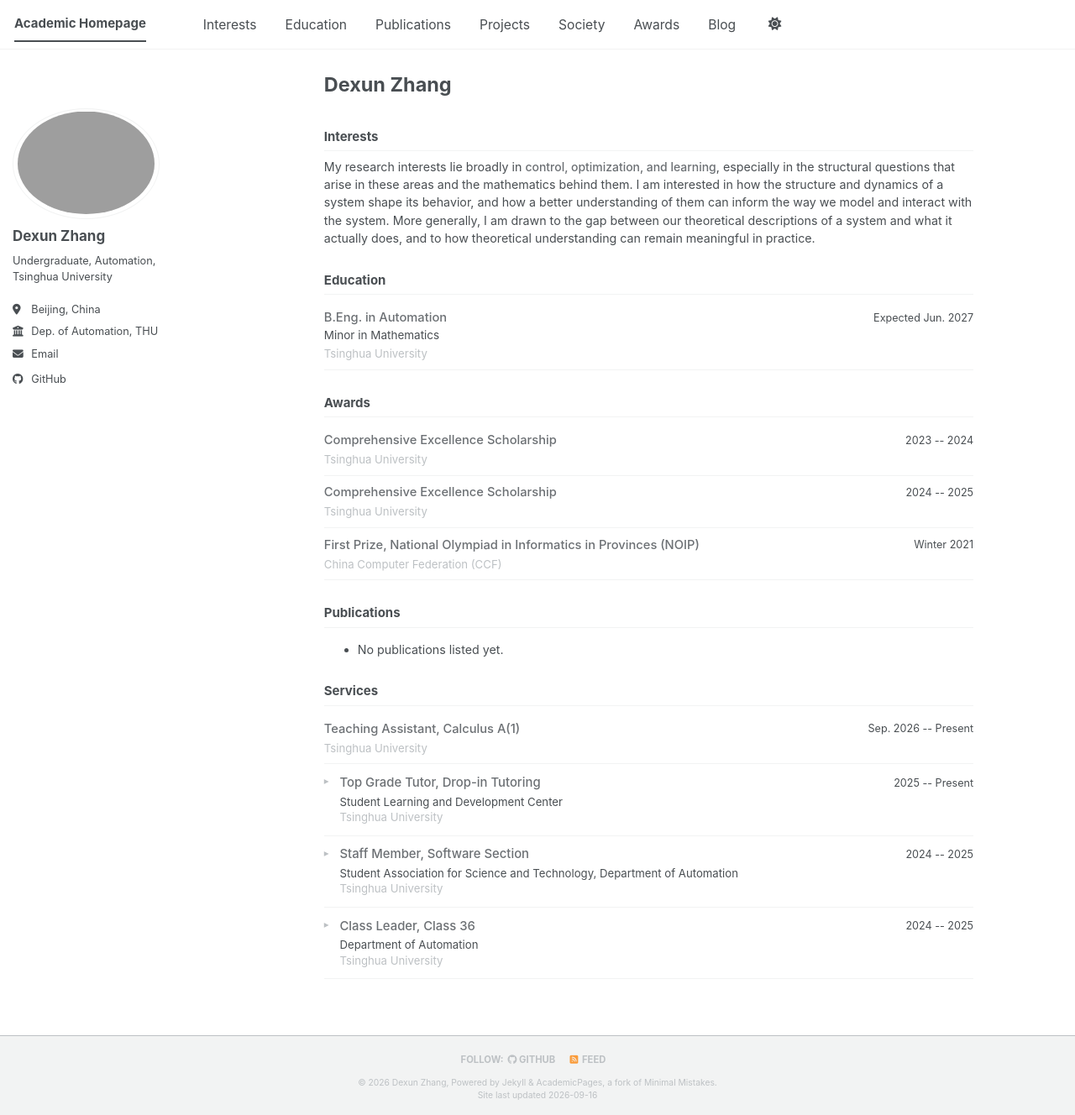
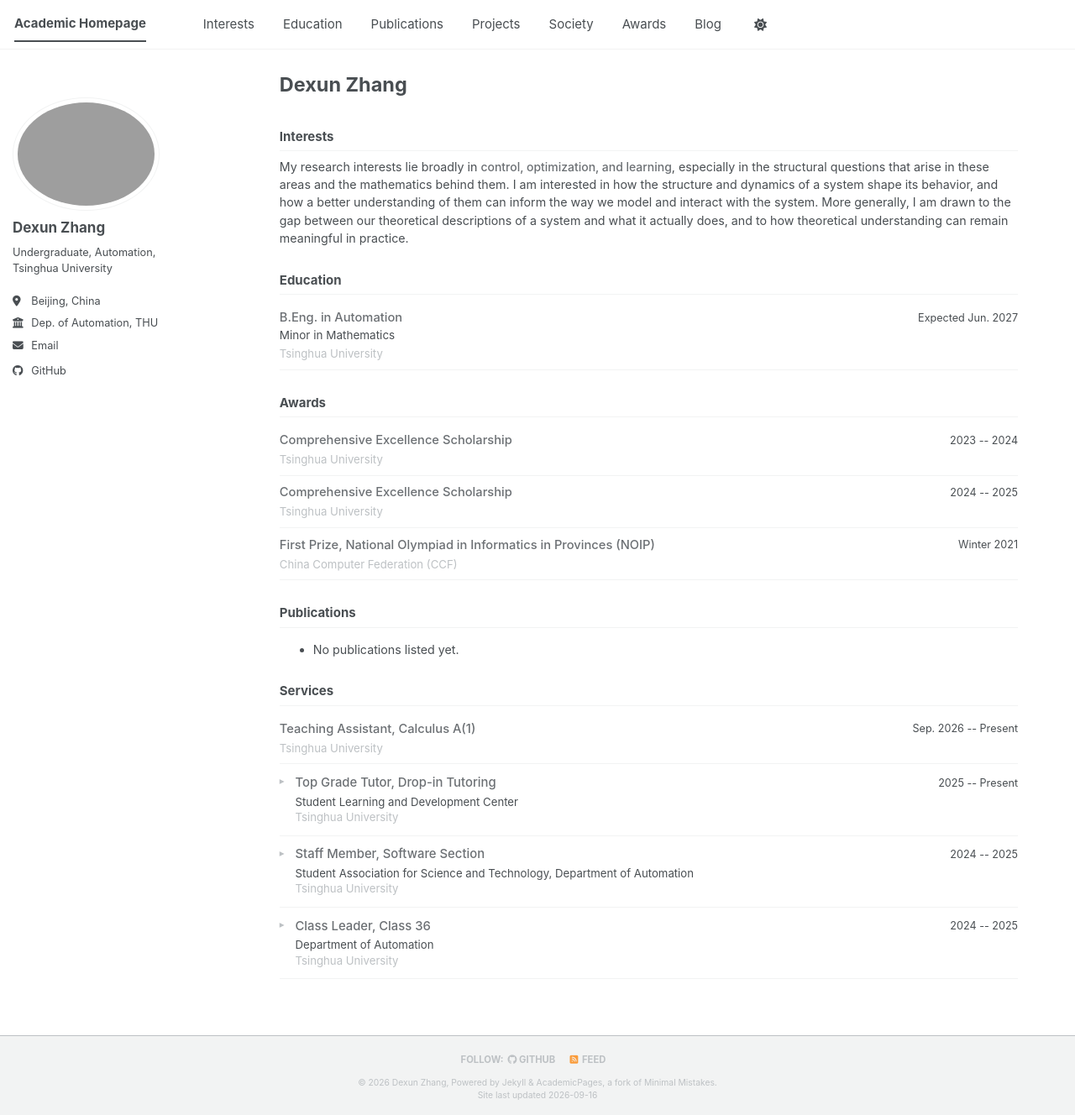
Before and after one commit to PsephurusGladius/academicpages, a Jekyll site: the page built from _pages/about.md, in a window 1280 px wide and 1328 px high. Shown: the whole window at 84% size. Built offline with Jekyll 4.4.1, drawn with Linux system fonts in a browser that asks for light colours; our own code applies the rules of GitHub Pages for plain Markdown files; a script bundle is joined from its source files by our own code; library files that are not in the unit come from our copies.

Commit message:
Tighten profile spacing and widen homepage

```diff
--- a/_sass/layout/_navigation.scss
+++ b/_sass/layout/_navigation.scss
@@ -181,18 +181,14 @@
     display: block;
     margin: 0 1rem;
     padding: 0.5rem 0;
-    font-size: 0.92rem;
+    // Match the navigation labels to the main section-heading size.
+    font-size: calc(1em - 2px);
     color: var(--global-masthead-link-color);
     text-decoration: none;
 
     &:hover {
       color: var(--global-masthead-link-color-hover);
     }
-  }
-
-  .masthead__menu-item--lg a {
-    // Match the site title to the main section-heading size.
-    font-size: calc(1em - 2px);
   }
 
   button {
--- a/_sass/layout/_page.scss
+++ b/_sass/layout/_page.scss
@@ -19,9 +19,9 @@
 .page {
   @include breakpoint($large) {
     @include span(10 of 12 last);
-    // Preserve the content width while moving it one column to the right.
-    @include prefix(1.5 of 12);
-    @include suffix(1 of 12);
+    // Keep the content right-shifted while giving long text more line width.
+    @include prefix(1 of 12);
+    @include suffix(0.5 of 12);
   }
 
   .page__inner-wrap {
--- a/_sass/layout/_sidebar.scss
+++ b/_sass/layout/_sidebar.scss
@@ -19,7 +19,7 @@
   @media screen and (min-width: $sidebar-screen-min-width) {
     // Sticky keeps sidebar visible, but lets it move up near page bottom.
     position: sticky;
-    top: $masthead-height;
+    top: calc(#{$masthead-height} - 0.75em);
     max-height: none;
     overflow-y: visible;
     padding-top: 0;
@@ -27,8 +27,8 @@
 
   @include breakpoint($large) {
     @include span(2 of 12);
-    // #main has top spacing; pull sidebar up so profile sits closer to top-left.
-    margin-top: -2em;
+    // Pull the profile closer to the masthead without changing the photo frame.
+    margin-top: -2.75em;
     opacity: 1;
     -webkit-transition: opacity 0.2s ease-in-out;
             transition: opacity 0.2s ease-in-out;
@@ -161,7 +161,7 @@
     border-radius: 50%;
 
     @include breakpoint($large) {
-      padding: 2.5px 5px 5px;
+      padding: 5px;
       border: 1px solid var(--global-border-color);
     }
   }
```
